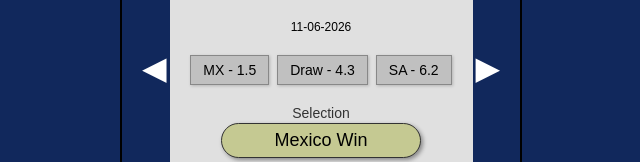
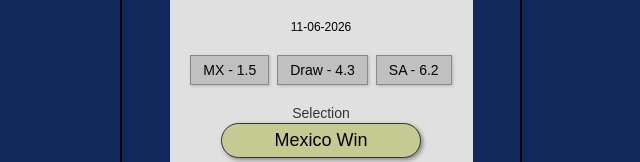
Before and after one commit to DDDaaa4/webandcloud, a plain HTML site: page Projectpart1/bet.html in a window 1280 px wide. Shown: the part 411-573 px from the top of the page, 319-959 px from the left. Drawn offline with Linux system fonts and the light colour scheme.

Commit message:
removing the arrows from the beting page

```diff
--- a/Projectpart1/bet.html
+++ b/Projectpart1/bet.html
@@ -28,9 +28,7 @@
         <h2 class="page-title">Place your bet</h2>
 
         <div class="carousel-wrapper">
-            <div class="arrow arrow-left">&#9664;</div>
             <div class="grey-card" id="betCard"></div>
-            <div class="arrow arrow-right">&#9654;</div>
         </div>
 
         <div class="bet-bottom-buttons">
```
